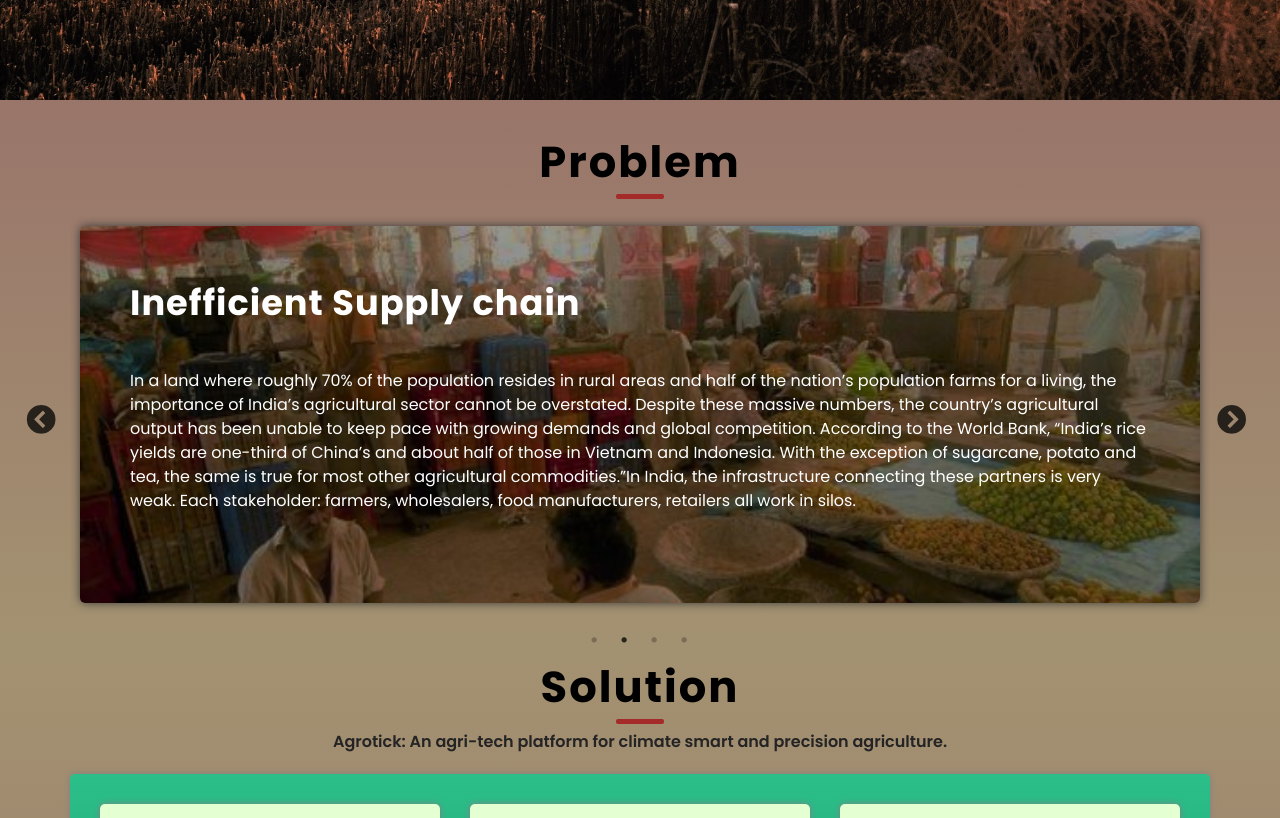
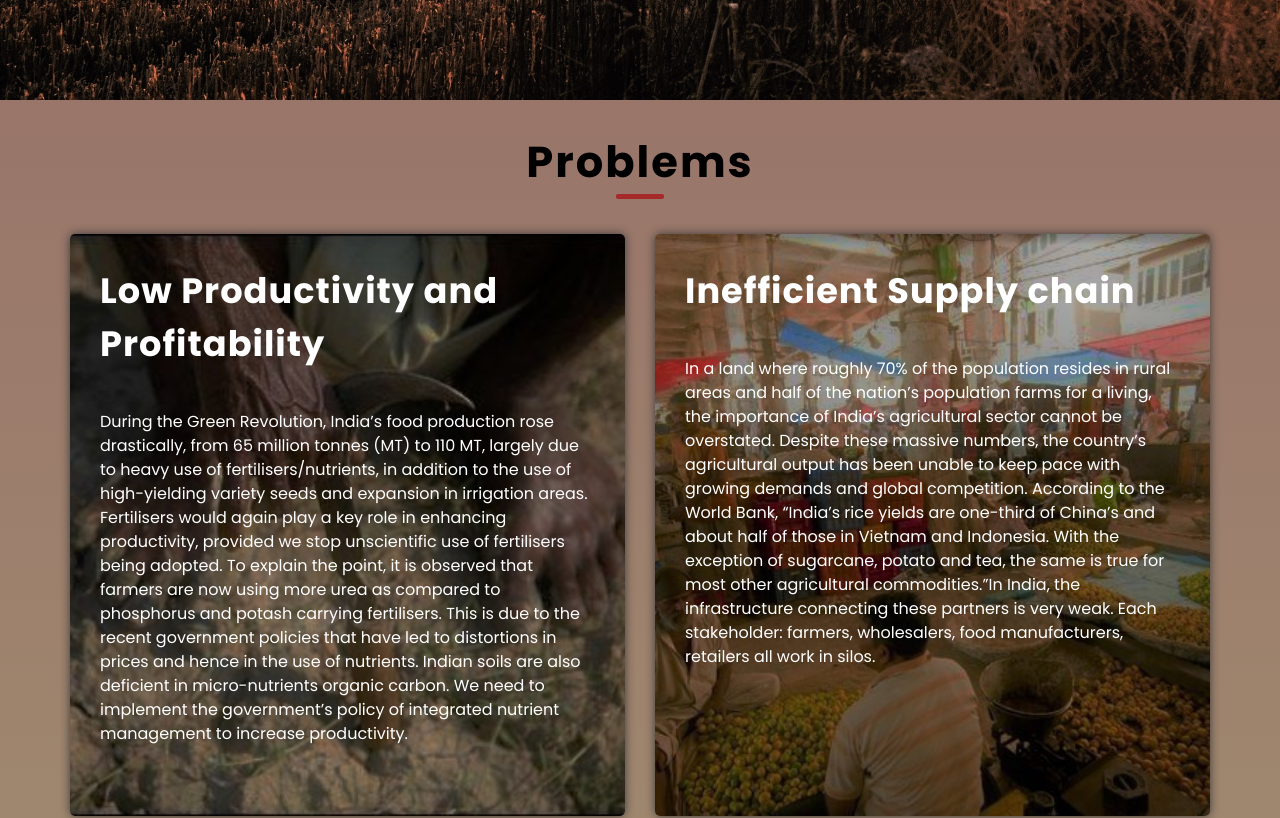
Before and after one commit to soft-coded/sos-at, a React (Create React App) app: page / in a window 1280 px wide. Shown: the part 700-1518 px from the top of the page. Built offline with nearby package versions, Linux system fonts and the light colour scheme.

Commit message:
Remove carousel

```diff
--- a/package.json
+++ b/package.json
@@ -15,7 +15,6 @@
     "react-dom": "^17.0.2",
     "react-icons": "^4.2.0",
     "react-scripts": "4.0.3",
-    "react-slick": "^0.28.1",
     "typescript": "^4.2.4",
     "web-vitals": "^1.1.1"
   },
--- a/src/sections/problem/problem.scss
+++ b/src/sections/problem/problem.scss
@@ -8,20 +8,25 @@
 		padding-bottom: 50px;
 	}
 
-	.slick-track {
-		display: flex;
-		align-items: center;
+	.grid {
+		display: grid;
+		margin-top: 30px;
+		grid-template-columns: repeat(auto-fit, minmax(500px, 1fr));
+		gap: 30px;
+
+		@media (max-width: $mobile-width-1) {
+			grid-template-columns: repeat(auto-fit, minmax(300px, 1fr));
+		}
 	}
 
 	.research-item {
 		border-radius: 5px;
 		box-shadow: $shadow-1;
-		margin: 10px;
-		padding: 50px;
+		padding: 30px;
+		height: 100%;
 
 		@media (max-width: $mobile-width-1) {
 			padding: 20px;
-			margin: 10px;
 		}
 
 		h1 {
--- a/src/sections/problem/problem.tsx
+++ b/src/sections/problem/problem.tsx
@@ -1,19 +1,7 @@
-import Slider from "react-slick";
-
 import data from "../../data/research";
 import "./problem.scss";
 import SectionHeader from "../../components/section-header/SectionHeader";
 import vars from "../../variables";
-
-const sliderSettings = {
-	dots: true,
-	adaptiveHeight: false,
-	infinite: true,
-	autoplay: true,
-	autoplaySpeed: 5000,
-	pauseOnHover: true,
-	arrows: !vars.matchWidth(vars.tabletWidth)
-};
 
 function getContent(content: string) {
 	if (vars.matchWidth(vars.tabletWidth)) return content.substr(0, 500) + "...";
@@ -25,9 +13,9 @@ export default function Research() {
 		<section id="research" className="research section">
 			<div className="inner">
 				<SectionHeader>
-					<h1>Problem</h1>
+					<h1>Problems</h1>
 				</SectionHeader>
-				<Slider {...sliderSettings} className="slider">
+				<div className="grid">
 					{data.map(details => {
 						const cont = getContent(details.content);
 						return (
@@ -46,7 +34,7 @@ export default function Research() {
 							</div>
 						);
 					})}
-				</Slider>
+				</div>
 			</div>
 		</section>
 	);
```
Also changed, not shown: 1 other file (tests, documents, lock files or other folders).
